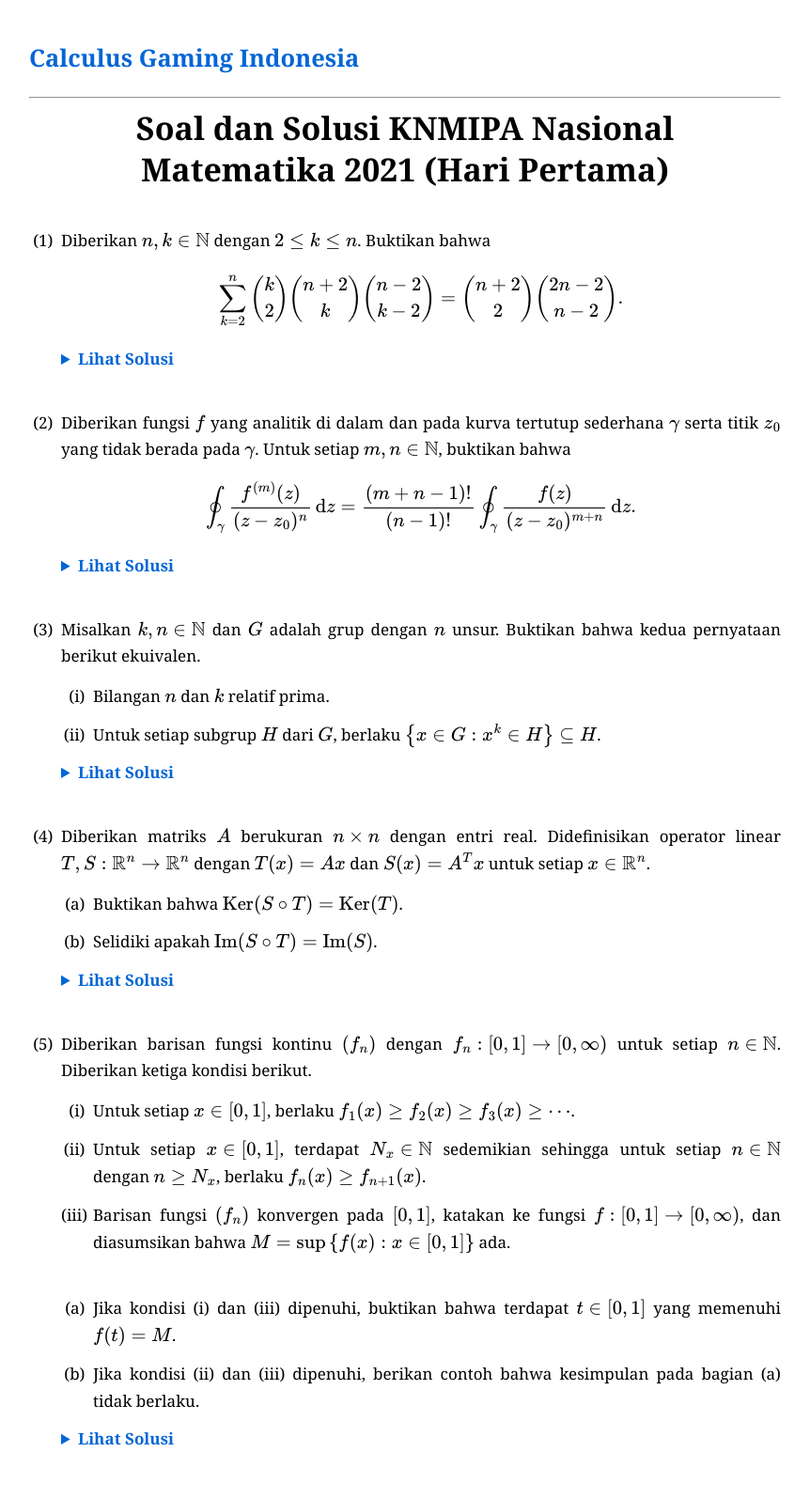
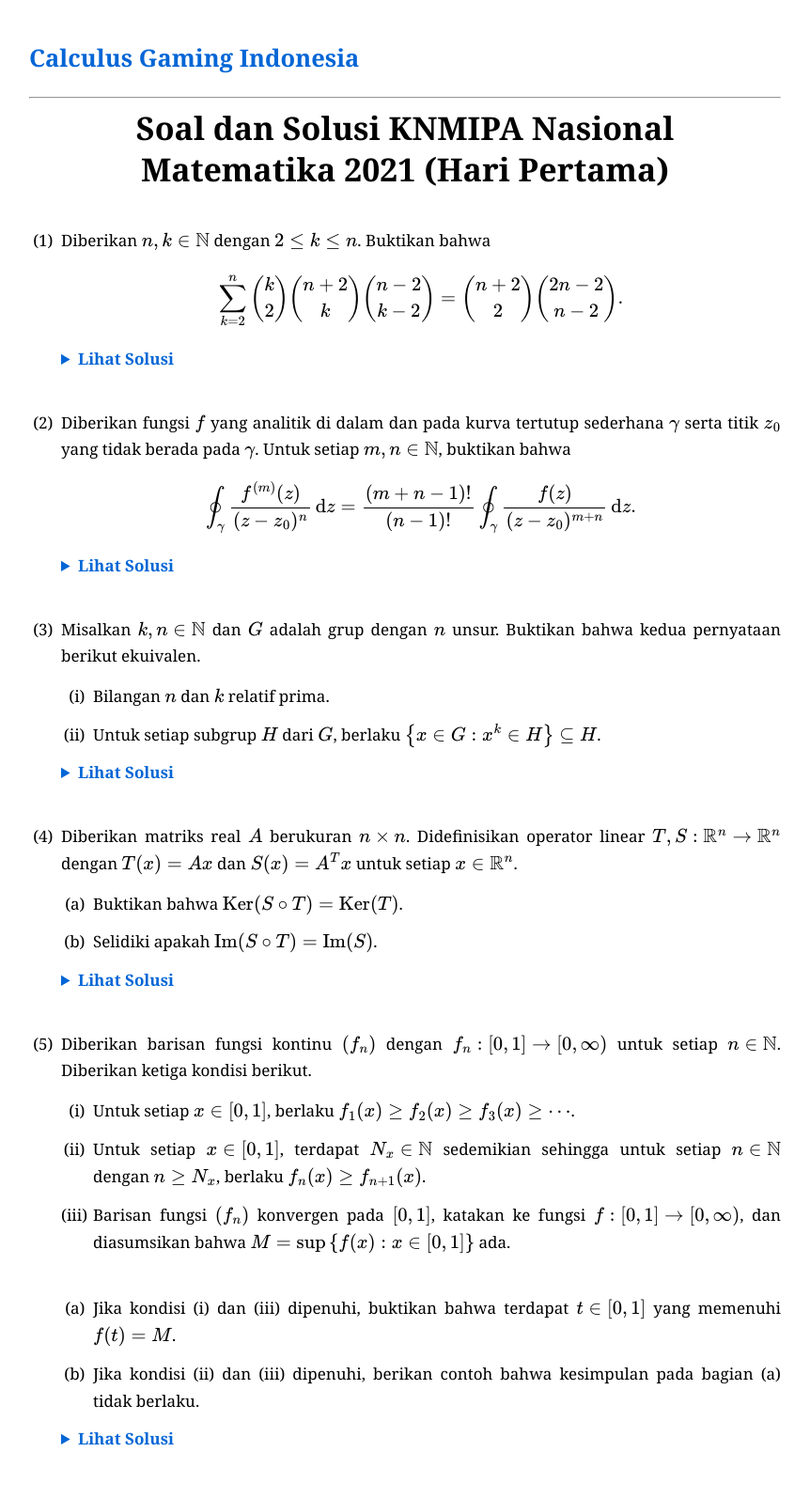
Before and after one commit to calculusgamingindonesia/calculusgamingindonesia.github.io, a Jekyll site: the page built from _posts/2026-07-01-onmipa-nas-mat-21-1.md, in a window 1280 px wide. Shown: the whole page at 94% size, without its empty margins (209-1071 px from the left). Built offline with Jekyll 4.4.1, drawn with Linux system fonts in a browser that asks for light colours; some web fonts are replaced.

Commit message:
Update 2026-07-01-onmipa-nas-mat-21-1.md

```diff
--- a/_posts/2026-07-01-onmipa-nas-mat-21-1.md
+++ b/_posts/2026-07-01-onmipa-nas-mat-21-1.md
@@ -51,7 +51,7 @@
    </div>
    </details>
 
-4. Diberikan matriks $A$ berukuran $n\times n$ dengan entri real. Didefinisikan operator linear $T, S:\mathbb{R}^n\to\mathbb{R}^n$ dengan $T(x)=Ax$ dan $S(x)=A^Tx$ untuk setiap $x\in\mathbb{R}^n$.
+4. Diberikan matriks real $A$ berukuran $n\times n$. Didefinisikan operator linear $T, S:\mathbb{R}^n\to\mathbb{R}^n$ dengan $T(x)=Ax$ dan $S(x)=A^Tx$ untuk setiap $x\in\mathbb{R}^n$.
    * (a) Buktikan bahwa $\mathrm{Ker}(S\circ T)=\mathrm{Ker}(T)$.
    * (b) Selidiki apakah $\mathrm{Im}(S\circ T)=\mathrm{Im}(S)$.
 
```
